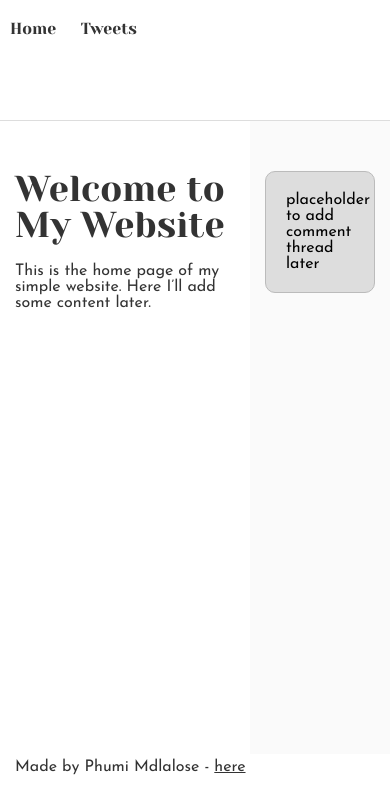
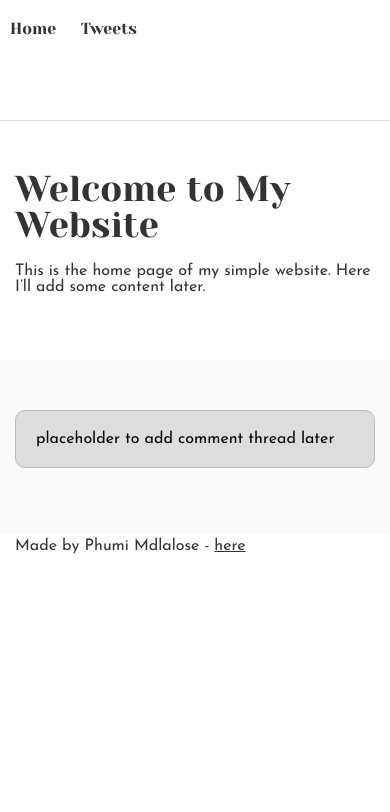
Before and after one commit to PhumiMdlalose/alx_html_css, a plain HTML site: page css_basic/index.html in a window 390 px wide. Drawn offline with Linux system fonts and the light colour scheme.

Commit message:
Responsive Websites

```diff
--- a/css_basic/index.html
+++ b/css_basic/index.html
@@ -7,7 +7,7 @@
     <link href="base.css" rel="stylesheet">
     <link href="styles.css" rel="stylesheet">
 </head>
-<body>
+<body class="works_on_smartphone">
     <header>
         <ul>
             <li><a href="index.html">Home</a></li>
--- a/css_basic/styles.css
+++ b/css_basic/styles.css
@@ -23,3 +23,11 @@ aside {
   flex: 1;
   overflow-y: auto;
 }
+@media (max-width: 800px) {
+  body.works_on_smartphone {
+    display: block;
+  }
+  body.works_on_smartphone main {
+    display: block;
+  }
+}
```
